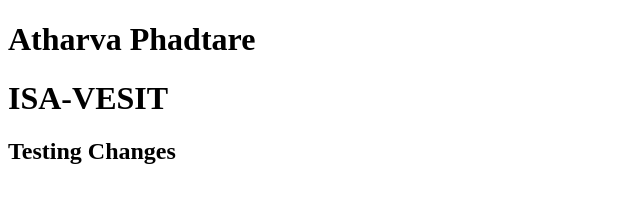
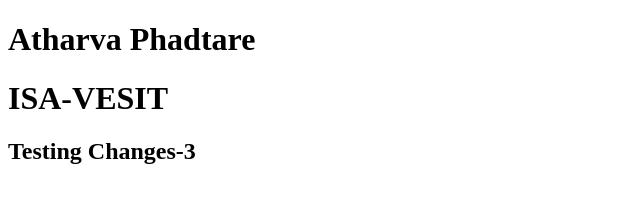
Before and after one commit to atharvamp04/git, a plain HTML site: page index.html in a window 1280 px wide. Shown: the full height of the page, 0-640 px from the left. Drawn offline with Linux system fonts and the light colour scheme.

Commit message:
final change

```diff
--- a/index.html
+++ b/index.html
@@ -9,6 +9,6 @@
     <h1>Atharva Phadtare</h1>
     <h1>ISA-VESIT</h1>
 
-    <h2>Testing Changes</h2>
+    <h2>Testing Changes-3</h2>
 </body>
 </html>
```
